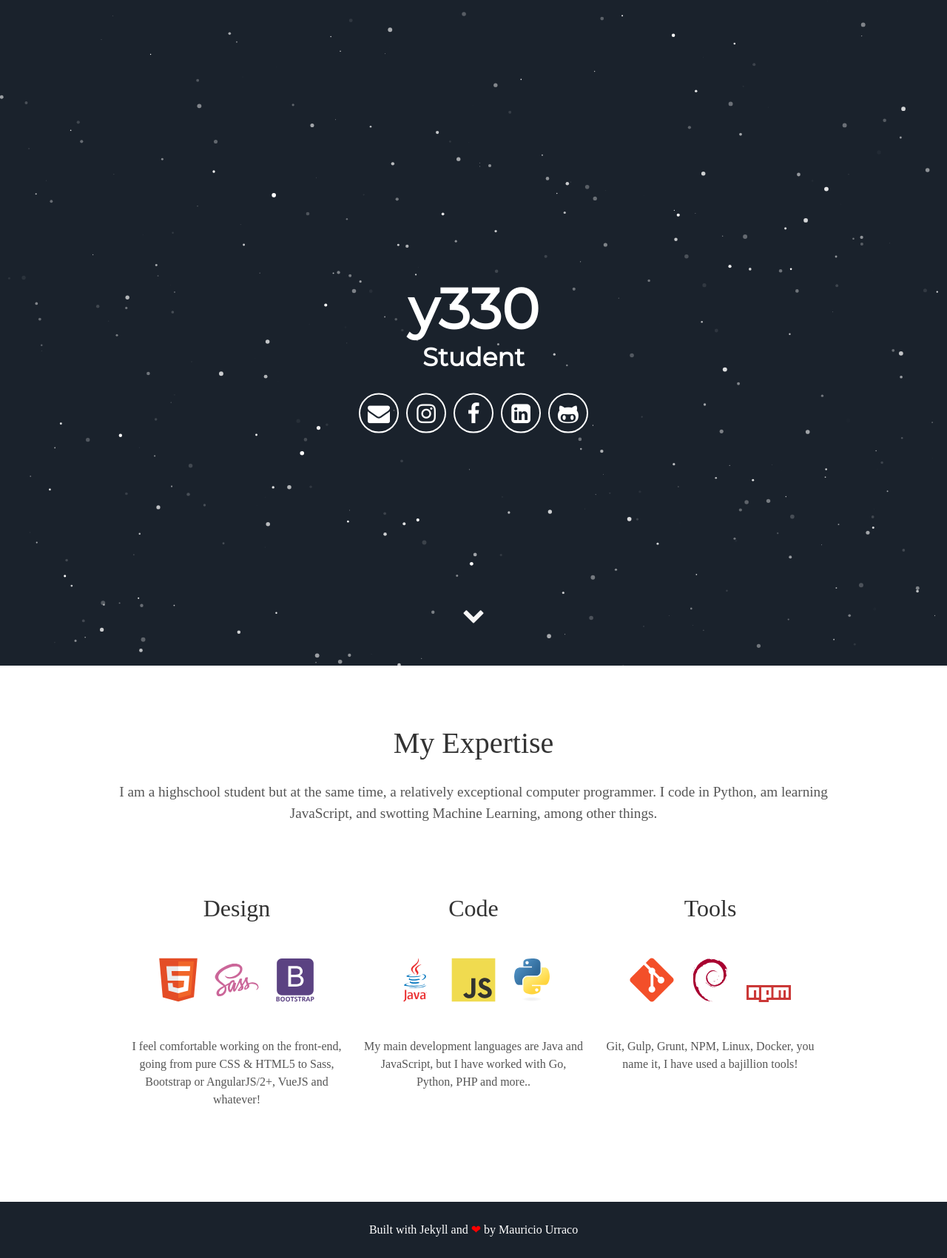
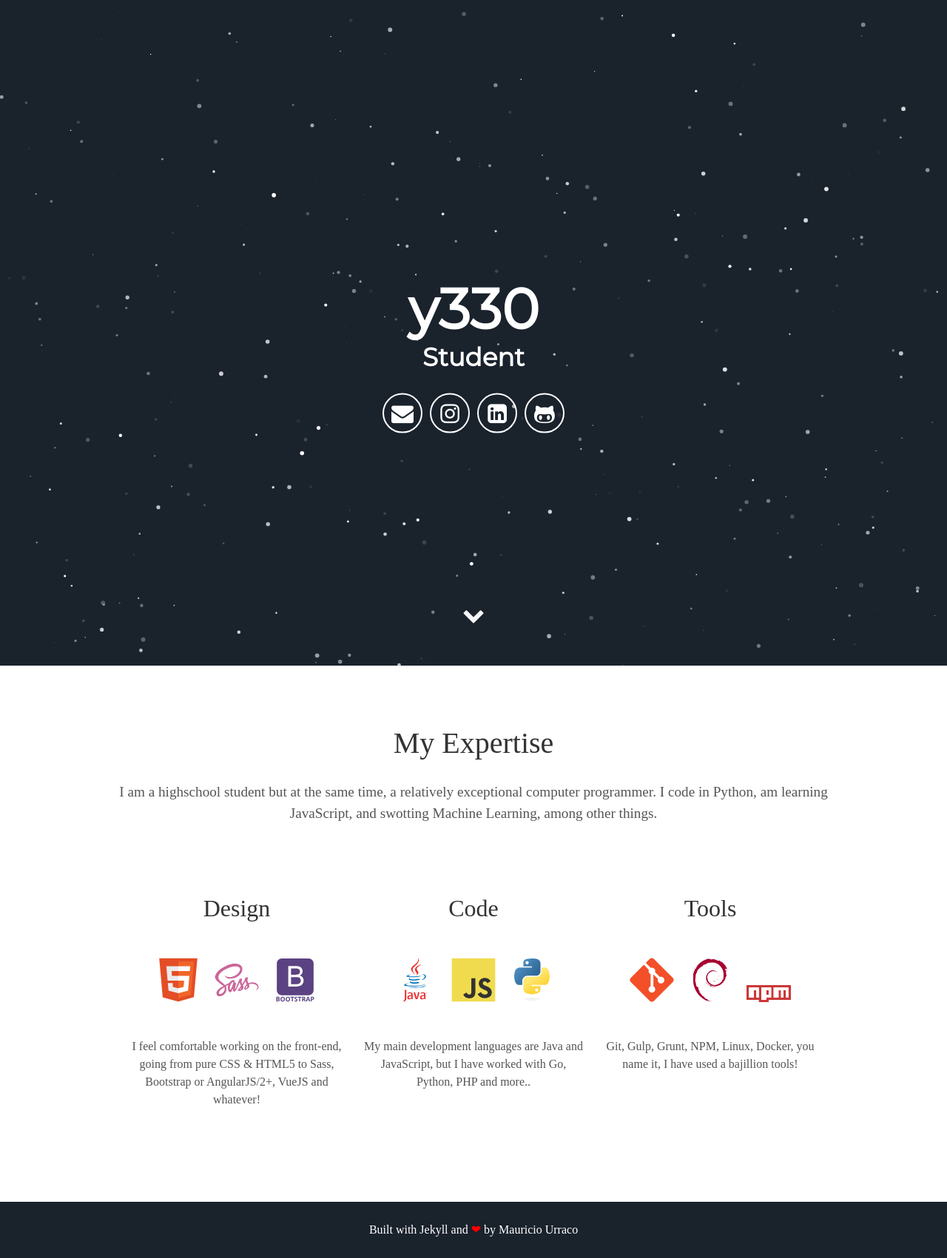
Before and after one commit to y330/y330, a Jekyll site: the page built from index.html, in a window 1280 px wide. Shown: the whole page at 74% size. Built offline with Jekyll 4.4.1, drawn with Linux system fonts in a browser that asks for light colours; some web fonts are replaced.

Commit message:
Update header.html

```diff
--- a/_includes/header.html
+++ b/_includes/header.html
@@ -5,11 +5,10 @@
         <span class="site-description">{{ site.user_title }}</span>
       </h1>
       <div class="header-icons">
-        <a aria-label="Send email" href="mailto:mauriurraco@gmail.com"><i class="icon fa fa-envelope"></i></a>
-        <a aria-label="My Instagram" target="_blank" href="https://www.instagram.com/mauriciourraco7"><i class="icon fa fa-instagram" aria-hidden="true"></i></a>
-        <a aria-label="My Facebook" target="_blank" href="https://www.facebook.com/mauricio.urraco"><i class="icon fa fa-facebook" aria-hidden="true"></i></a>
-        <a aria-label="My LinkedIn" target="_blank" href="https://www.linkedin.com/in/murraco"><i class="icon fa fa-linkedin-square" aria-hidden="true"></i></a>
-        <a aria-label="My Github" target="_blank" href="https://github.com/murraco"><i class="icon fa fa-github-alt" aria-hidden="true"></i></a>
+        <a aria-label="Send email" href="mailto:avivyonah@gmail.com"><i class="icon fa fa-envelope"></i></a>
+        <a aria-label="My Instagram" target="_blank" href="https://www.instagram.com/_avivyonah"><i class="icon fa fa-instagram" aria-hidden="true"></i></a>
+        <a aria-label="My LinkedIn" target="_blank" href="https://www.linkedin.com/#"><i class="icon fa fa-linkedin-square" aria-hidden="true"></i></a>
+        <a aria-label="My Github" target="_blank" href="https://github.com/y330"><i class="icon fa fa-github-alt" aria-hidden="true"></i></a>
       </div>
       <div class="header-links">
         <!-- <a class="link" href="#about" data-scroll>About Me</a> -->
```
